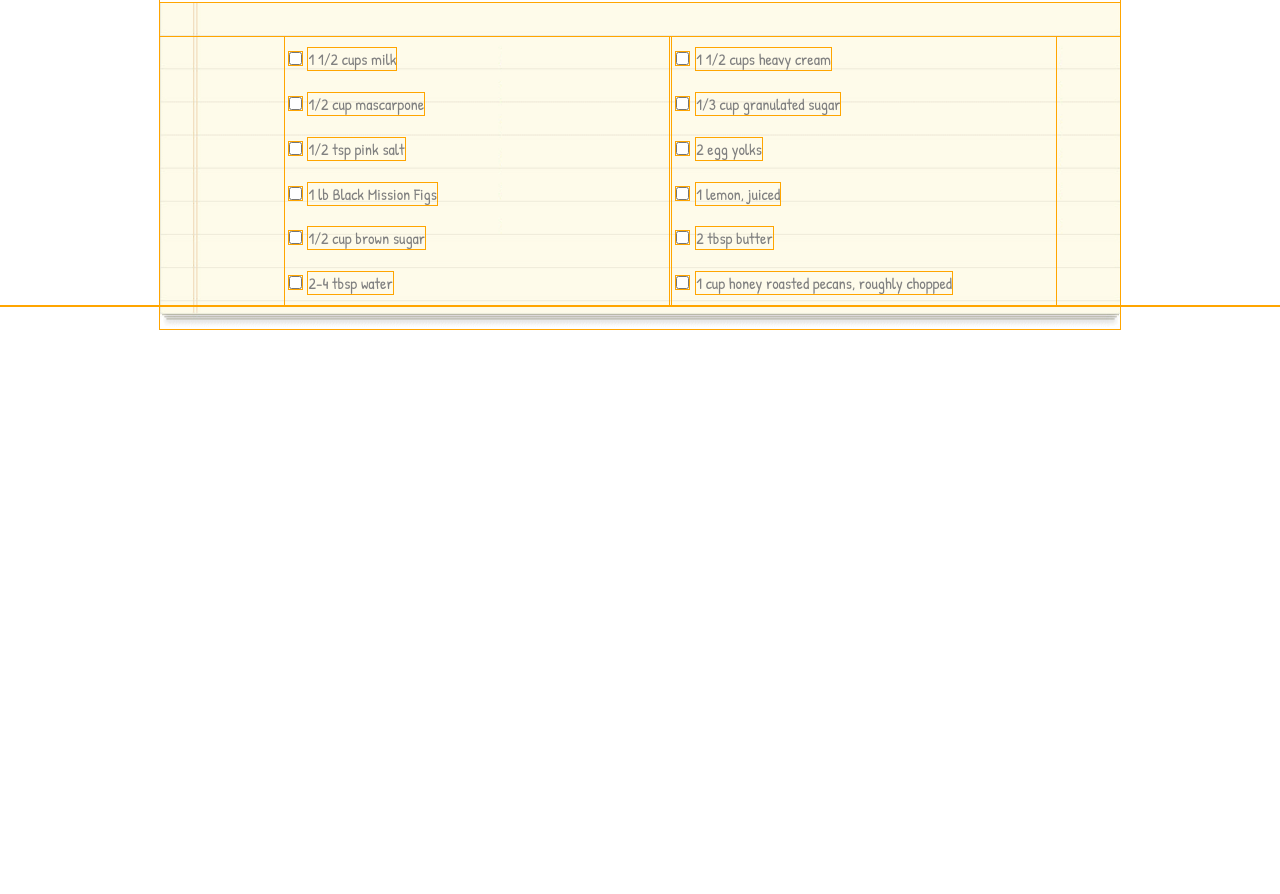
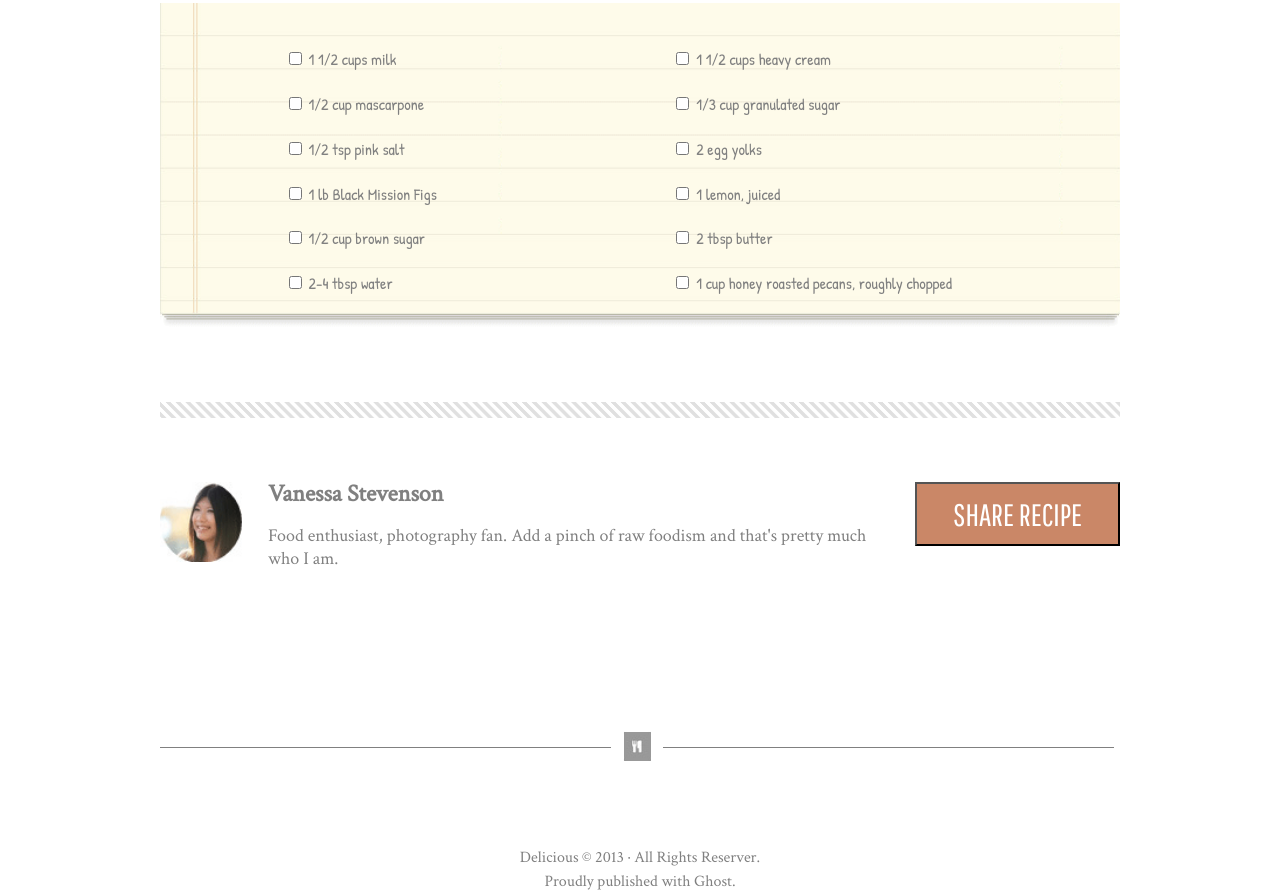
Before and after one commit to OGHP/chocolate-pizza, a plain HTML site: page index.html in a window 1280 px wide. Shown: the part 1280-2174 px from the top of the page. Before the commit the page ends 1612 px from the top, so only its background shows below. Drawn offline with nearby package versions, Linux system fonts and the light colour scheme.

Commit message:
Add footer and footer image

```diff
--- a/css/styles.css
+++ b/css/styles.css
@@ -1,6 +1,4 @@
 * {
-    outline: 1px solid orange;
-    /* width: 100%; */
     box-sizing: border-box;
 }
 
@@ -160,3 +158,83 @@ h2 {
 input[type=checkbox]:checked + label {
     text-decoration: line-through;
 }
+
+.about-vanessa {
+    color: gray;
+    display: inline-block;
+    font-family: 'Crimson Text', serif;
+    width: 75%;
+}
+
+.vanessa-pic {
+    position: absolute;
+    width: 6.5vw;
+}
+
+.vanessa-name {
+    font-size: x-large;
+    font-weight: 700;
+    margin-bottom: .75em;
+    margin-left: 15%;
+}
+
+.vanessa-bio {
+    font-size: large;
+    line-height: 1.3em;
+    margin-left: 15%;
+    width: 85%;
+}
+
+.share-button {
+    display: inline;
+
+}
+
+.share {
+    color: white;
+    background-color: #ca8767;
+    float: right;
+    font-family: 'Pathway Gothic One', sans-serif;
+    font-size: 31px;
+    padding: 12px;
+    text-transform: uppercase;
+    width: 16vw;
+}
+
+.bottom-section {
+    margin-top: 5em;
+}
+
+.line-footer, .words-footer {
+    color: gray;
+    font-family: 'Crimson Text', serif;
+    line-height: 1.5em;
+    margin-top: 5em;
+    text-align: center;
+}
+
+.line-footer1 {
+    background-color: gray;
+    width: 47%;
+    display: inline-block;
+    margin-bottom: 15px;
+}
+
+.small-logo {
+    border: 2px solid white;
+    display: inline-block;
+    width: 2em;
+    margin: 0 6px;
+}
+
+.line-footer2 {
+    background-color: gray;
+    width: 47%;
+    display: inline-block;
+    margin-bottom: 15px;
+  }
+
+ h4 {
+    margin: 6em 0 4em 0;
+    padding: .5px;
+}
--- a/index.html
+++ b/index.html
@@ -30,6 +30,7 @@
         <div class="clearfix"></div>
     </header>
     <main class="container">
+        <!-- STRIPE LINE -->
         <h2 class="stripe"></h2>
         <h3 class="chocolate-pizza">Chocolate Pizza</h3>
         <h3 class="posted">Posted on 15 Dec 2013 / Desserts</h3>
@@ -91,10 +92,27 @@
                 </fieldset>
             </form>
         </section>
-
+        <!-- STRIPE LINE -->
+        <h2 class="stripe"></h2>
+        <section class="about-vanessa">
+            <img src="images/van-pic.png" alt="Vanessa Stevenson" class="vanessa-pic">
+            <h3 class="vanessa-name">Vanessa Stevenson</h3>
+            <p class="vanessa-bio">Food enthusiast, photography fan. Add a pinch of raw foodism and that's pretty much who I am.</p>
+        </section>
+        <section class="share-button">
+            <button class="share">share recipe</button>
+        </section>
     </main>
-    <footer>
-
+    <footer class="container">
+        <section class="bottom-section">
+            <h4 class="line-footer1"></h4>
+            <img src="images/small-logo.png" alt="small logo" class="small-logo">
+            <h4 class="line-footer2"></h4>
+        </section>
+        <section class="words-footer">
+            <p class="copy">Delicious &copy; 2013 &#183; All Rights Reserver.</p>
+            <p class="published">Proudly published with Ghost.</p>
+        </section>
     </footer>
 </body>
 </html>
```
